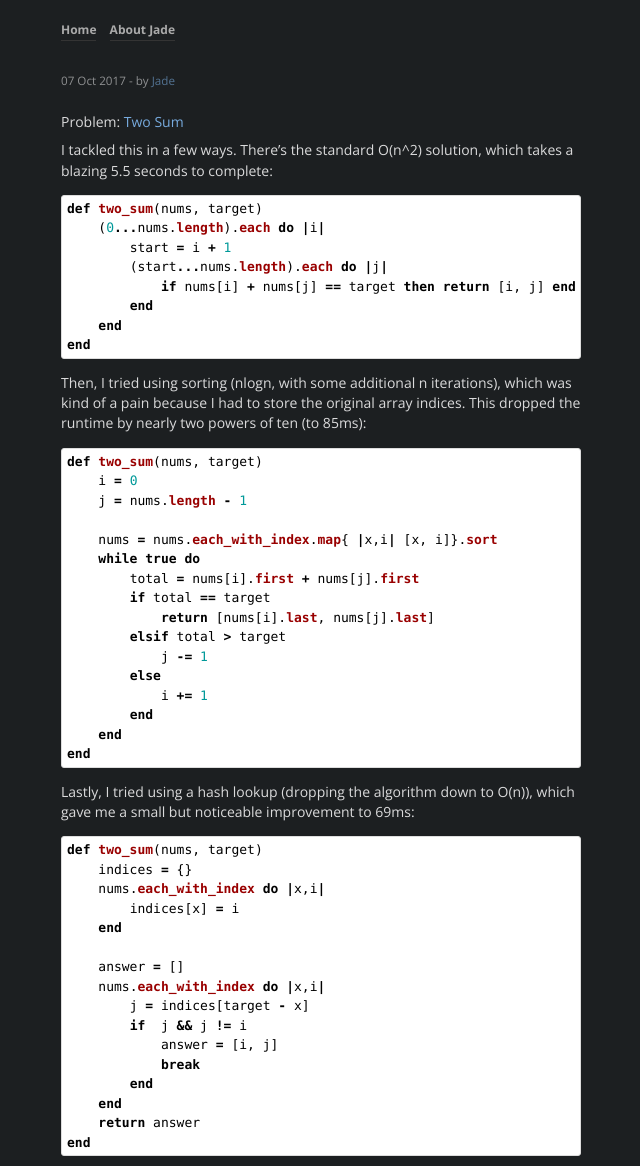
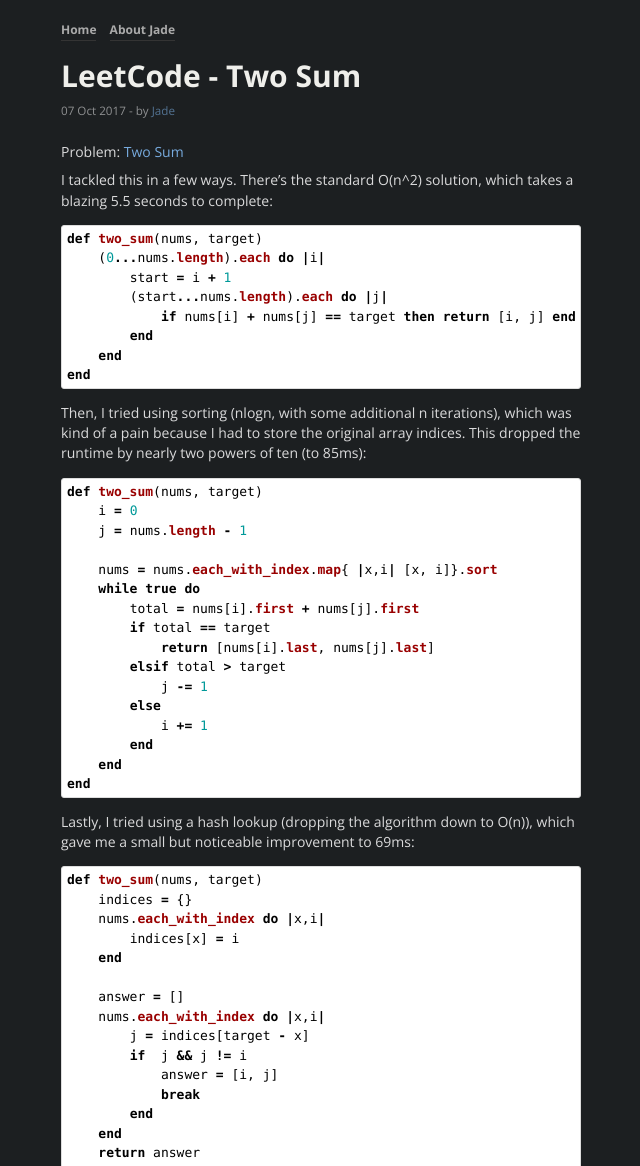
Before and after one commit to imogenkinsman/jademcgough.github.io, a Jekyll site: the page built from _posts/2017-10-7-leetcode-two-sum.md, in a window 1280 px wide, cut to the strip 0-1166 px from the top of the page. Shown: the whole strip, without its empty margins (319-959 px from the left). Built offline with Jekyll 4.4.1, drawn with Linux system fonts in a browser that asks for light colours; our own code applies the rules of GitHub Pages for plain Markdown files; comment, search, counter and statistics services are not loaded.

Commit message:
Update 2017-10-7-leetcode-two-sum.md

```diff
--- a/_posts/2017-10-7-leetcode-two-sum.md
+++ b/_posts/2017-10-7-leetcode-two-sum.md
@@ -1,6 +1,6 @@
 ---
 layout: post
-title: LeetCode: Two Sum
+title: LeetCode - Two Sum
 date: 2017-10-7 14:15:00
 ---
 
```
